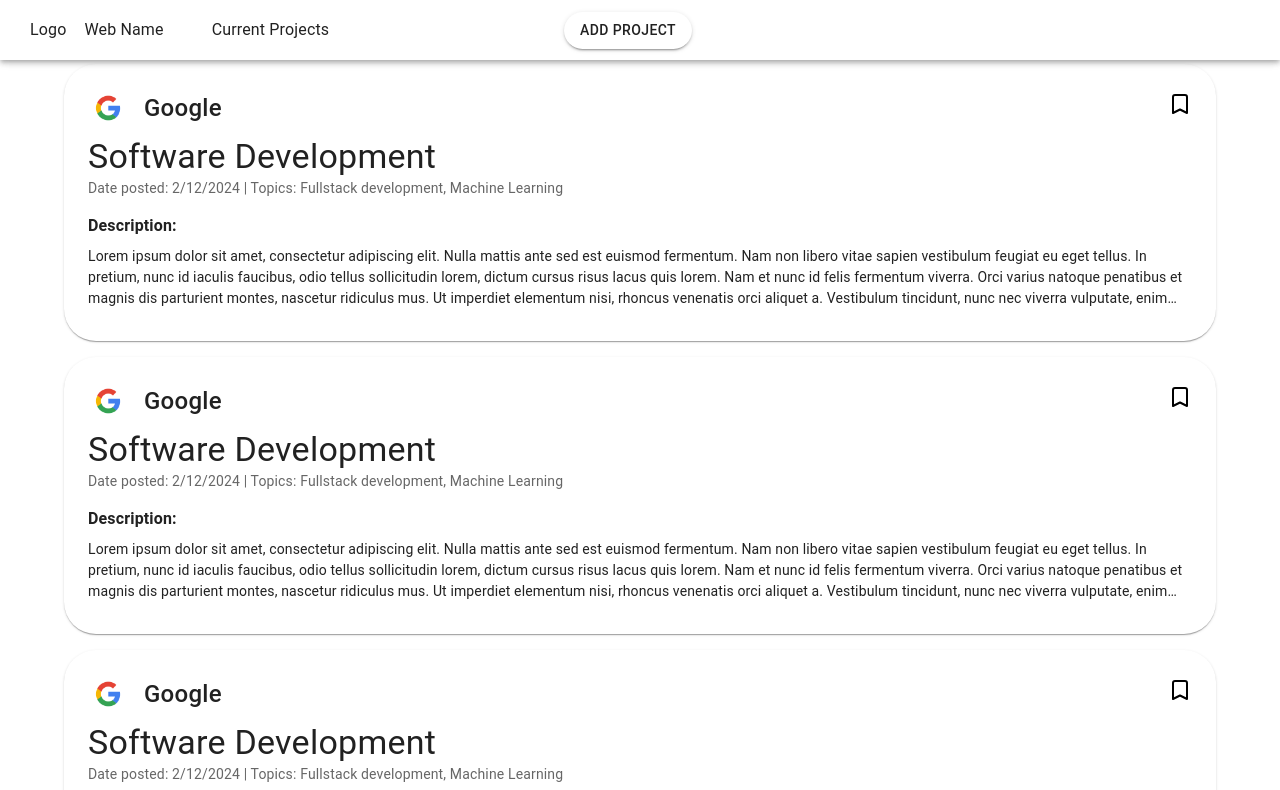
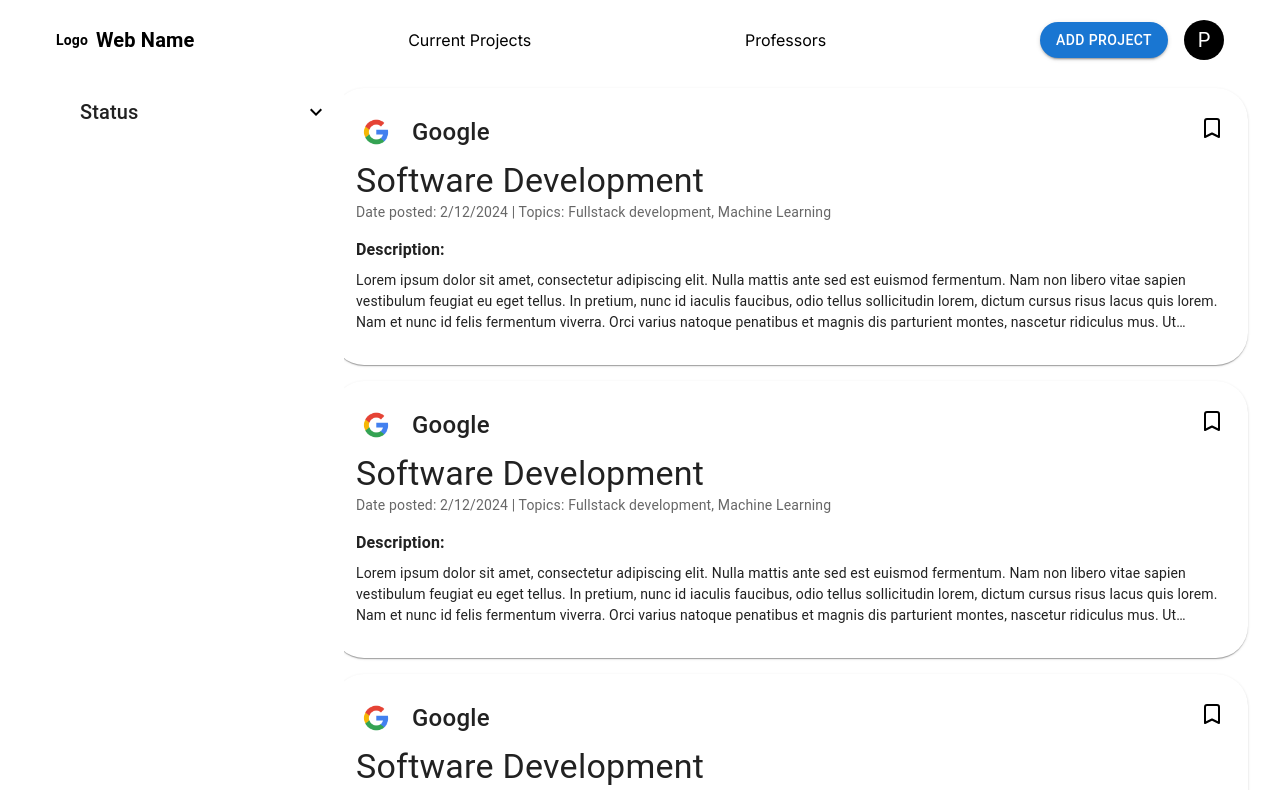
Before and after one commit to QuanPham99/web-app-hackathon, a Next.js app: page /companyPage in a window 1280 px wide. Shown: the top 790 px of the page. Built offline with nearby package versions, Linux system fonts and the light colour scheme.

Commit message:
filter options updated

```diff
--- /dev/null
+++ b/src/app/companyPage/layout.js
@@ -0,0 +1,40 @@
+// "use client";
+import React from "react";
+import NavBar from "@/components/navigation/NavBar";
+import { Button, ThemeProvider, createTheme, Box } from "@mui/material";
+
+export const metadata = {
+  title: "Professor Page",
+};
+
+const companyNavOptions = [
+  { name: "Current Projects", url: "/companyPage" },
+  { name: "Professors", url: "/companyPage/associatedProfessors" },
+];
+const pageButton = () => {
+  return (
+    // <ThemeProvider theme={theme}>
+    <Box paddingRight='16px'>
+      <Button variant='contained' style={{ borderRadius: "24px" }}>
+        Add Project
+      </Button>
+    </Box>
+    // </ThemeProvider>
+  );
+};
+
+function CompanyPageLayout({ children }) {
+  return (
+    <div>
+      <NavBar navOptions={companyNavOptions} optionComponents={pageButton()} />
+
+      <div
+        style={{ paddingRight: "24px", paddingLeft: "24px", marginTop: "16px" }}
+      >
+        {children}
+      </div>
+    </div>
+  );
+}
+
+export default CompanyPageLayout;
--- a/src/app/companyPage/page.js
+++ b/src/app/companyPage/page.js
@@ -1,4 +1,3 @@
-"use client";
 import ProjectCard from "../../components/ProjectCard";
 import {
   Container,
@@ -9,10 +8,13 @@ import {
   Toolbar,
   ThemeProvider,
   Typography,
+  Box,
 } from "@mui/material";
 import React from "react";
 import { createTheme } from "@mui/material";
-
+import NavBar from "@/components/navigation/NavBar";
+import FilterContainer from "@/components/filter/FilterContainer";
+import ProjectStatusFilter from "@/components/filter/ProjectStatusFilter";
 const projectDetail = {
   company_name: "Google",
   company_logo_url: "/assets/google_logo.png",
@@ -26,85 +28,34 @@ const projectDetail = {
 };
 
 const projects = [projectDetail, projectDetail, projectDetail];
-const theme = createTheme({
-  palette: {
-    primary: {
-      main: "#FFFFFF",
-    },
-    secondary: {
-      main: "#000000",
-    },
-  },
-});
+// const theme = createTheme({
+//   palette: {
+//     primary: {
+//       main: "#FFFFFF",
+//     },
+//     secondary: {
+//       main: "#000000",
+//     },
+//   },
+// });
 function CompanyPage() {
   return (
-    <div>
-      <ThemeProvider theme={theme}>
-        <AppBar>
-          <Grid container spacing={2}>
-            <Grid item xs={5}>
-              <Grid container spacing={0}>
-                <Grid item>
-                  <Typography
-                    variant='body1'
-                    component='h1'
-                    style={{ paddingLeft: "30px", paddingTop: "18px" }}
-                  >
-                    Logo
-                  </Typography>
-                </Grid>
-                <Grid item>
-                  <Typography
-                    variant='body1'
-                    component='h1'
-                    style={{ padding: "18px" }}
-                  >
-                    Web Name
-                  </Typography>
-                </Grid>
-                <Grid item>
-                  <Typography
-                    variant='body1'
-                    component='h1'
-                    style={{ paddingLeft: "30px", paddingTop: "18px" }}
-                  >
-                    Current Projects
-                  </Typography>
-                </Grid>
-              </Grid>
-            </Grid>
-            <Grid item>
-              <Container style={{ paddingTop: "12px" }}>
-                <Button variant='contained' style={{ borderRadius: "24px" }}>
-                  Add Project
-                </Button>
-              </Container>
-            </Grid>
-          </Grid>
-        </AppBar>
-      </ThemeProvider>
-      <div>
-        <center>App Bar will be here</center>
-      </div>
-      {/* <Container> */}
-      <Grid container spacing={2} paddingTop='18px'>
-        <Grid item xs={12} sm={16}>
-          <Container>
-            {/* <center>
-              <Button variant='contained' style={{ borderRadius: "24px" }}>
-                New Project
-              </Button>
-            </center> */}
-            <Stack spacing={2} paddingTop='18px'>
-              {projects.map((project) => (
-                <ProjectCard key={project.id} projectDetail={project} />
-              ))}
-            </Stack>
-          </Container>
-        </Grid>
-      </Grid>
+    <div style={{ width: "100%" }}>
+      <Box sx={{ marginLeft: "300px" }}>
+        <Stack spacing={2}>
+          {projects.map((project, index) => (
+            <ProjectCard key={index} projectDetail={project} />
+          ))}
+        </Stack>
+      </Box>
 
-      {/* </Container> */}
+      <FilterContainer>
+        <ProjectStatusFilter
+          title='Status'
+          isMultiChoice={true}
+          projectsList={projects}
+        />
+      </FilterContainer>
     </div>
   );
 }
--- /dev/null
+++ b/src/components/filter/ProjectStatusFilter.js
@@ -0,0 +1,57 @@
+import {
+  Accordion,
+  AccordionDetails,
+  AccordionSummary,
+  RadioGroup,
+  Typography,
+} from "@mui/material";
+import React from "react";
+import { MdOutlineExpandMore } from "react-icons/md";
+import FilterMultiChoice from "./FilterMultiChoice";
+import FilterSingleChoice from "./FilterSingleChoice";
+
+function ProjectStatusFilter({
+  title,
+  fetchdata_url,
+  isMultiChoice = false,
+  projectsList,
+}) {
+  // TODO: Fetch filter options from backend
+  const mock_options = [
+    { name: "All Projects", count: projectsList ? projectsList.length : 6 },
+    {
+      name: "On Going Projects",
+      count: projectsList
+        ? projectsList.filter((obj) => obj.status === "accepted").length
+        : 3,
+    },
+    {
+      name: "Available Projects",
+      count: projectsList
+        ? projectsList.filter((obj) => obj.status != "accepted").length
+        : 3,
+    },
+  ];
+
+  return (
+    <Accordion elevation={0}>
+      <AccordionSummary
+        expandIcon={
+          <MdOutlineExpandMore style={{ color: "black", fontSize: "24px" }} />
+        }
+      >
+        <Typography variant='h6'>{title}</Typography>
+      </AccordionSummary>
+
+      <AccordionDetails>
+        {isMultiChoice ? (
+          <FilterMultiChoice options={mock_options} />
+        ) : (
+          <FilterSingleChoice options={mock_options} />
+        )}
+      </AccordionDetails>
+    </Accordion>
+  );
+}
+
+export default ProjectStatusFilter;
```
Also changed, not shown: src/components/navigation/NavBar.js (+9 -9 lines).
